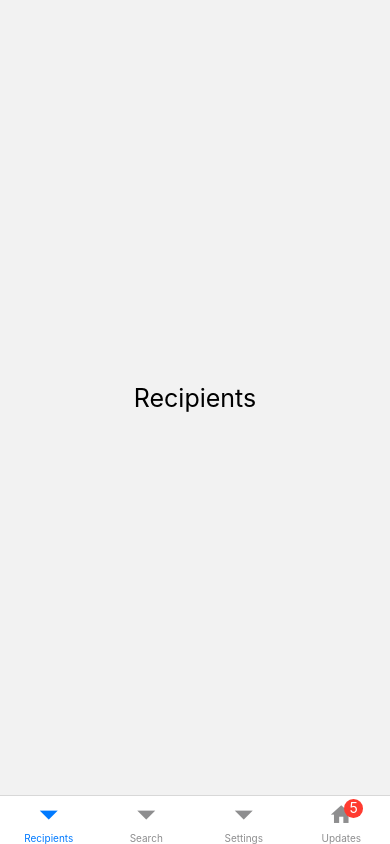
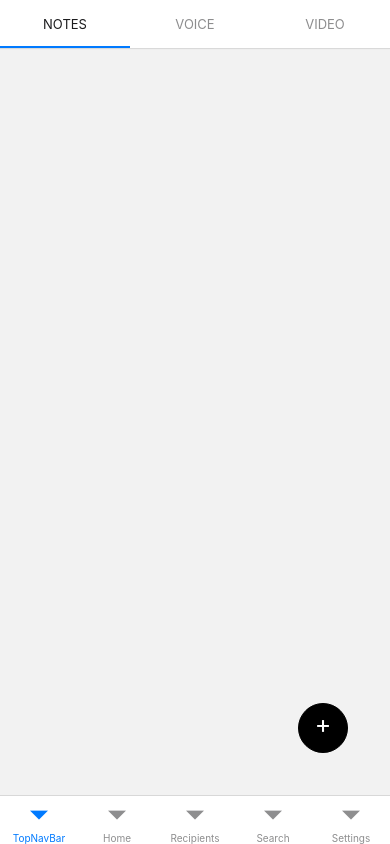
Before and after one commit to NaumanRecat/MotApp, a React Native app: screen /Notes in a window 390 px wide. Built offline with nearby package versions, Linux system fonts and the light colour scheme.

Commit message:
navigatore

```diff
--- a/App.js
+++ b/App.js
@@ -9,6 +9,7 @@ import Registration from './screen/Registration';
 import { NavigationContainer } from '@react-navigation/native';
 import { createNativeStackNavigator } from '@react-navigation/native-stack';
 import TabNav from './screen/TabNav';
+import TopNavBar from './screen//TopNavBar';
 
 const Stack = createNativeStackNavigator();
 
@@ -18,6 +19,7 @@ const App = () => {
     <NavigationContainer>
       <Stack.Navigator>
         <Stack.Screen name="TabNav" component={TabNav} options={{ headerShown: false }}/>
+        <Stack.Screen name="TopNavBar" component={TopNavBar} options={{ headerShown: false }}/>
         <Stack.Screen name="SplashScreen" component={SplashScreen} />
         <Stack.Screen name="Welcome1" component={Welcome1} />
         <Stack.Screen name="Welcome2" component={Welcome2} />
--- a/package.json
+++ b/package.json
@@ -11,14 +11,17 @@
   },
   "dependencies": {
     "@react-navigation/bottom-tabs": "^6.5.9",
+    "@react-navigation/material-top-tabs": "^6.6.4",
     "@react-navigation/native": "^6.1.8",
     "@react-navigation/native-stack": "^6.9.14",
     "react": "18.2.0",
     "react-native": "0.72.5",
     "react-native-image-slider-box": "^2.0.7",
+    "react-native-pager-view": "^6.2.1",
     "react-native-responsive-screen": "^1.4.2",
     "react-native-safe-area-context": "^4.7.2",
     "react-native-screens": "^3.25.0",
+    "react-native-tab-view": "^3.5.2",
     "react-native-vector-icons": "^10.0.0"
   },
   "devDependencies": {
--- /dev/null
+++ b/screen/Notes.js
@@ -0,0 +1,21 @@
+import React from "react";
+import {View, Text, Button, TouchableOpacity} from 'react-native';
+import {widthPercentageToDP as w, heightPercentageToDP as h} from 'react-native-responsive-screen';
+
+const Notes =()=>{
+    return(
+        <View style={{
+            flex:1,
+            height:h('100%'),
+            width:w('100%'),
+            alignItems:'flex-end',
+            justifyContent:'flex-end',
+            marginBottom: h('5%'),
+        }}>
+            <TouchableOpacity style={{height:50,width:50, borderWidth:1, borderRadius:50, backgroundColor:'black', alignItems:'center', marginRight: h('5%')}}>
+            <Text style={{fontSize:25, color:'white', marginTop:5}}> + </Text>
+            </TouchableOpacity>
+        </View>
+    )
+}
+export default Notes
--- a/screen/TabNav.js
+++ b/screen/TabNav.js
@@ -1,12 +1,10 @@
 import React from 'react';
-import { Text, View } from 'react-native';
-import { NavigationContainer } from '@react-navigation/native';
 import { createBottomTabNavigator } from '@react-navigation/bottom-tabs';
 import Home from './Home';
 import Recipients from './Recipients';
 import Search from './Search';
 import Settings from './Settings';
-import MaterialCommunityIcons from 'react-native-vector-icons/MaterialCommunityIcons';
+import TopNavBar from './TopNavBar';
 
 const Tab = createBottomTabNavigator();
 
@@ -15,19 +13,20 @@ const TabNav =()=> {
   return (
 
       <Tab.Navigator>
-
+        <Tab.Screen name="TopNavBar" component={TopNavBar} options={{ headerShown: false }}/>
+        <Tab.Screen name="Home" component={Home} options={{ headerShown: false }}/>
         <Tab.Screen name="Recipients" component={Recipients} options={{ headerShown: false }}/>
         <Tab.Screen name="Search" component={Search} options={{ headerShown: false }}/>
         <Tab.Screen name="Settings" component={Settings} options={{ headerShown: false }}/>
-        <Tab.Screen name="Home" component={Home}
+        {/* <Tab.Screen name="Home" component={Home}
         options={{
           tabBarLabel: 'Updates',
           tabBarIcon: ({ color, size }) => (
             <MaterialCommunityIcons name="home" color={color} size={size} />
           ),
-          tabBarBadge: 5,
+          tabBarBadge: 5 ,
         }}
-      />
+      /> */}
       </Tab.Navigator>
 
   );
--- /dev/null
+++ b/screen/TopNavBar.js
@@ -0,0 +1,18 @@
+import React from 'react';
+import { createMaterialTopTabNavigator } from '@react-navigation/material-top-tabs';
+import Notes from './Notes';
+import Voice from './Voice';
+import Video from './Video';
+
+const Tab = createMaterialTopTabNavigator();
+
+const TopNavBar =()=> {
+  return (
+      <Tab.Navigator>
+        <Tab.Screen name="Notes" component={Notes} options={{ headerShown: false }}/>
+        <Tab.Screen name="Voice" component={Voice} options={{ headerShown: false }}/>
+        <Tab.Screen name="Video" component={Video} options={{ headerShown: false }}/>
+      </Tab.Navigator>
+  );
+}
+export default TopNavBar
--- /dev/null
+++ b/screen/Video.js
@@ -0,0 +1,15 @@
+import React from "react";
+import {View, Text} from 'react-native';
+
+const Video =()=>{
+    return(
+        <View style={{
+            flex:1,
+            alignItems:'center',
+            justifyContent:'center'
+        }}>
+            <Text style={{fontSize:25}}>Video</Text>
+        </View>
+    )
+}
+export default Video
--- /dev/null
+++ b/screen/Voice.js
@@ -0,0 +1,15 @@
+import React from "react";
+import {View, Text} from 'react-native';
+
+const Voice =()=>{
+    return(
+        <View style={{
+            flex:1,
+            alignItems:'center',
+            justifyContent:'center'
+        }}>
+            <Text style={{fontSize:25}}>Voice</Text>
+        </View>
+    )
+}
+export default Voice
```
Also changed, not shown: 2 other files (tests, documents, lock files or other folders).
